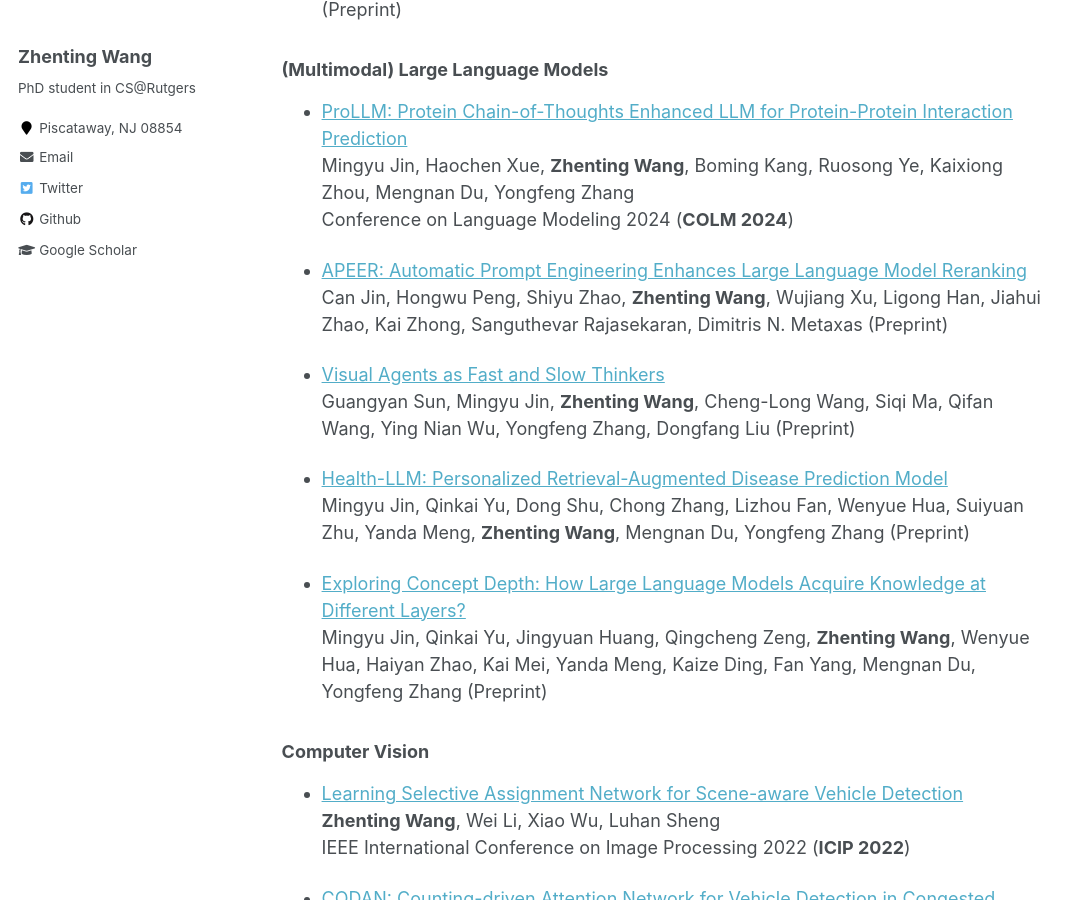
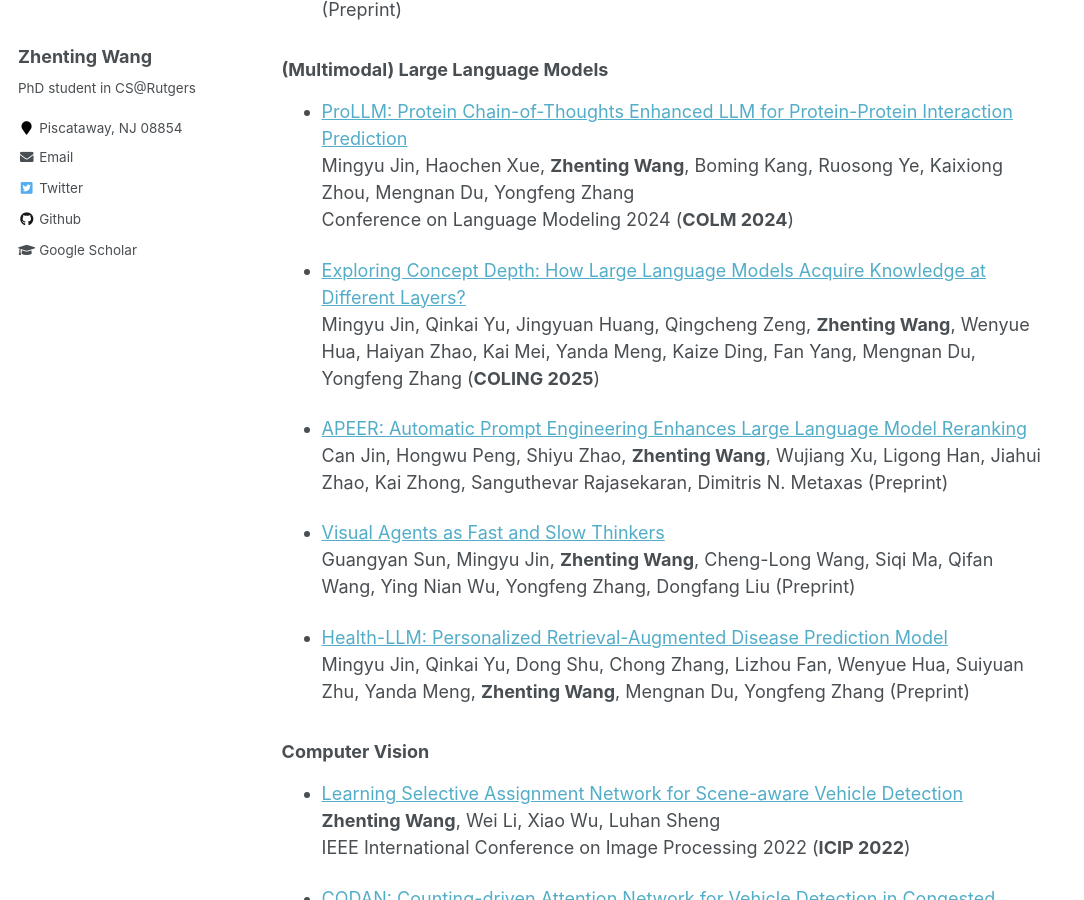
Before and after one commit to ZhentingWang/zhentingwang.github.io, a Jekyll site: the page built from _pages/about.md, in a window 1280 px wide and 900 px high, scrolled down 4489 px. Shown: the whole window, without its empty margins (0-1084 px from the left). Built offline with Jekyll 4.4.1, drawn with Linux system fonts in a browser that asks for light colours; part of the change alters nothing that is shown.

Commit message:
Update about.md

```diff
--- a/_pages/about.md
+++ b/_pages/about.md
@@ -141,6 +141,9 @@ Weipeng Jiang, **Zhenting Wang**, Juan Zhai, Shiqing Ma, Zhengyu Zhao, Chao Shen
 Mingyu Jin, Haochen Xue, **Zhenting Wang**, Boming Kang, Ruosong Ye, Kaixiong Zhou, Mengnan Du, Yongfeng Zhang
 Conference on Language Modeling 2024 (**COLM 2024**)
 
+* [Exploring Concept Depth: How Large Language Models Acquire Knowledge at Different Layers?](https://arxiv.org/pdf/2404.07066.pdf)
+Mingyu Jin, Qinkai Yu, Jingyuan Huang, Qingcheng Zeng, **Zhenting Wang**, Wenyue Hua, Haiyan Zhao, Kai Mei, Yanda Meng, Kaize Ding, Fan Yang, Mengnan Du, Yongfeng Zhang (**COLING 2025**)
+
 * [APEER: Automatic Prompt Engineering Enhances Large Language Model Reranking](https://arxiv.org/pdf/2406.14449)
 Can Jin, Hongwu Peng, Shiyu Zhao, **Zhenting Wang**, Wujiang Xu, Ligong Han, Jiahui Zhao, Kai Zhong, Sanguthevar Rajasekaran, Dimitris N. Metaxas (Preprint)
 
@@ -149,9 +152,6 @@ Guangyan Sun, Mingyu Jin, **Zhenting Wang**, Cheng-Long Wang, Siqi Ma, Qifan Wan
 
 * [Health-LLM: Personalized Retrieval-Augmented Disease Prediction Model](https://arxiv.org/abs/2402.00746)
 Mingyu Jin, Qinkai Yu, Dong Shu, Chong Zhang, Lizhou Fan, Wenyue Hua, Suiyuan Zhu, Yanda Meng, **Zhenting Wang**, Mengnan Du, Yongfeng Zhang (Preprint)
-
-* [Exploring Concept Depth: How Large Language Models Acquire Knowledge at Different Layers?](https://arxiv.org/pdf/2404.07066.pdf)
-Mingyu Jin, Qinkai Yu, Jingyuan Huang, Qingcheng Zeng, **Zhenting Wang**, Wenyue Hua, Haiyan Zhao, Kai Mei, Yanda Meng, Kaize Ding, Fan Yang, Mengnan Du, Yongfeng Zhang (Preprint)
 
 ### Computer Vision
 
```
